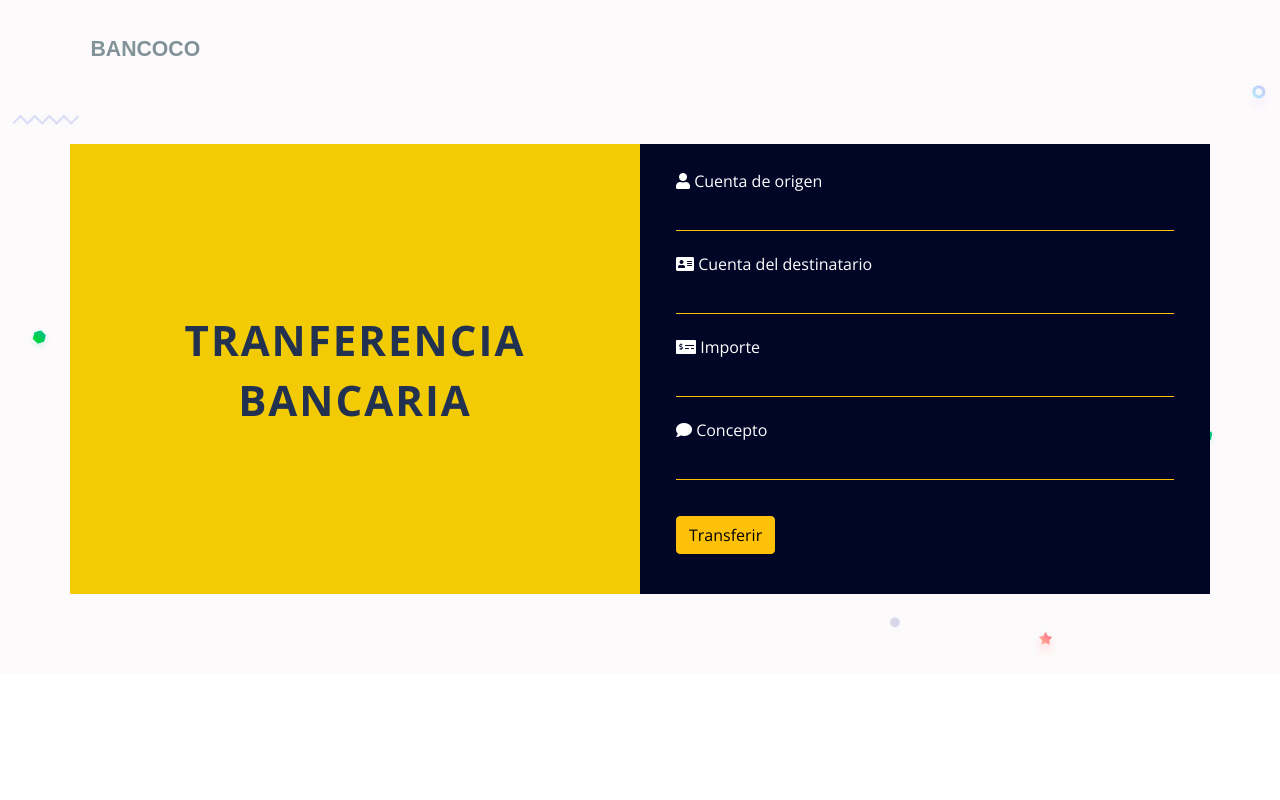
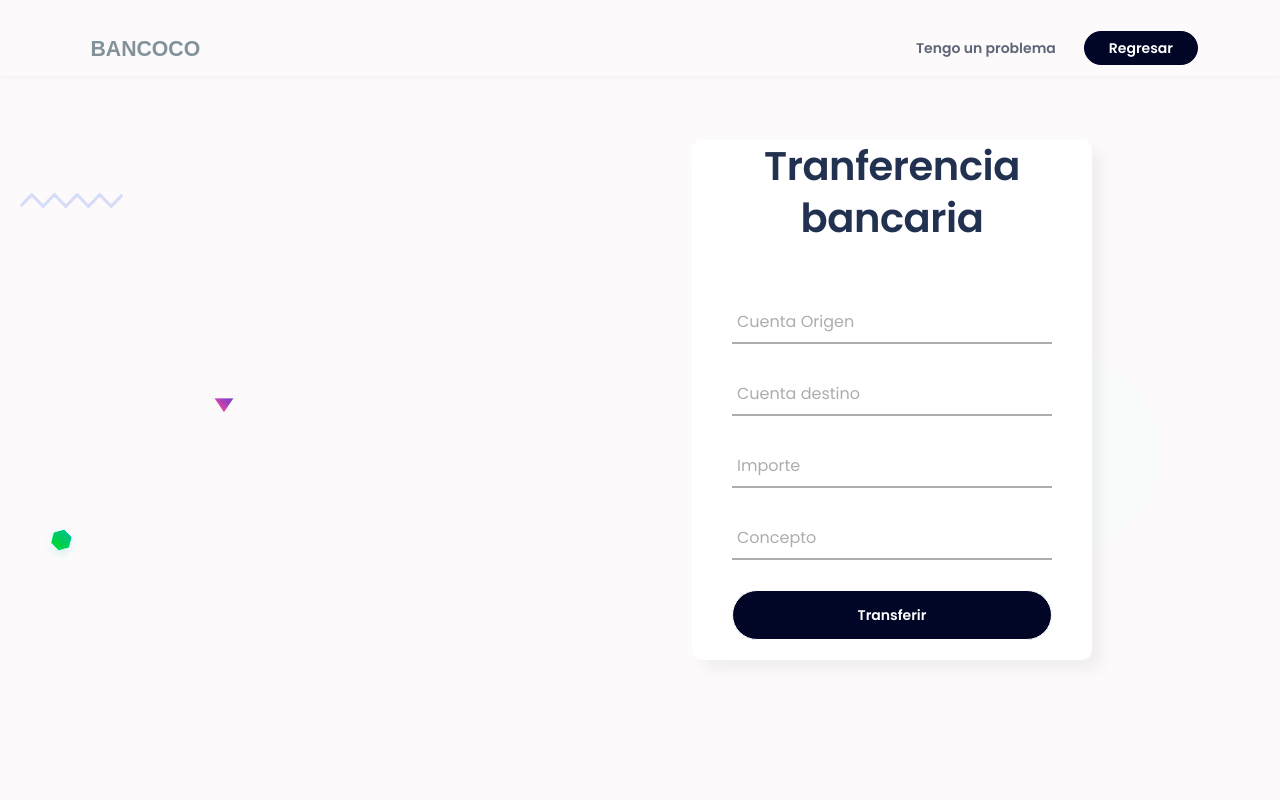
Before and after one commit to Ronaldo-Avalos/bancoco, a PHP site: page /pages/transfer/transfer.html in a window 1280 px wide. Run offline with PHP 8.4, Linux system fonts and the light colour scheme.

Commit message:
[fix] Nuevos estilos en transferencia

```diff
--- a/pages/transfer/transfer.html
+++ b/pages/transfer/transfer.html
@@ -10,7 +10,7 @@
     <link href="../../css/bootstrap.min.css" rel="stylesheet">
     <link href="../../css/fontawesome-all.min.css" rel="stylesheet">
 	<link href="../../css/styles.css" rel="stylesheet">
-	<link href="../../operations/transfer/transferStyle.css" rel="stylesheet">
+	<link href="transferStyle.css" rel="stylesheet">
 
 </head>
 <body data-bs-spy="scroll" data-bs-target="#navbarExample">
@@ -18,53 +18,54 @@
    <!-- Nav -->
    <nav id="navbarExample" class="navbar navbar-expand-lg fixed-top navbar-light" aria-label="Main navigation">
 	<div class="container">
+
 		<!-- Logo -->
-            <a class="navbar-brand logo-image" href="../../operations/transfer/index.html"><img src="../../images/logo.svg" alt="alternative"></a>
+		<a class="navbar-brand logo-image" href="/index.php"><img src="/images/logo.svg" alt="alternative"></a>
 
-            <button class="navbar-toggler p-0 border-0" type="button" id="navbarSideCollapse" aria-label="Toggle navigation">
-                <span class="navbar-toggler-icon"></span>
-            </button>
+		<div class="navbar-collapse offcanvas-collapse" id="navbarsExampleDefault">
+			<ul class="navbar-nav ms-auto navbar-nav-scroll">
+				<li class="nav-item">
+					<a class="nav-link" href="../index.php #contacto">Tengo un problema</a>
+				</li>
+			</ul>
+			<span class="nav-item">
+				<a  class="btn-solid-sm" href="../index.php">Regresar</a>
+			</span>
+		</div>
 	</div>
 </nav> <!--Fin de Nav -->
+<div class="center">
 
+		 <!-- Formulario de transferencia-->
+        <div class="center">
+					<h1>Tranferencia bancaria</h1>
 
+					<form action="#" method="">
+					  <div class="txt_field">
+						<input type="text" required>
+						<span></span>
+						<label for="pwd">Cuenta Origen</label>
+					  </div>
+					  <div class="txt_field">
+						<input type="text" required>
+						<span></span>
+						<label for="pwd">Cuenta destino</label>
+					  </div>
+					  <div class="txt_field">
+						<input type="number" required>
+						<span></span>
+						<label for="pwd">Importe</label>
+					  </div>
+					  <div class="txt_field">
+						<input type="text" required>
+						<span></span>
+						<label for="pwd">Concepto</label>
+					  </div>
 
-    <!-- Header -->
-    <header id="header" class="header">
-        <div class="transfer-form mt-3 mb-3">
-    		<div class="container">
-			  <div class="row">
-				<div class="transfer-advise-panel col-md-6 d-none d-md-block">
-					<h1 class="text-center pt-3">Tranferencia<br> bancaria</h1>
-				</div>
-				<div class="form-panel col-md-6">
-					<form action="#" class="p-4 text-white">
-					  <div class="form-group">
-						  <label for="name"><i class="fas fa-user"></i> Cuenta de origen</label>
-						  <input type="text" class="form-control">
-					  </div>
-					  <div class="form-group">
-						  <label for="email"><i class="fas fa-address-card"></i> Cuenta del destinatario</label>
-						  <input type="text" class="form-control">
-					  </div>
-					  <div class="form-group">
-						  <label for="pwd"><i class="fas fa-money-check-alt"></i> Importe</label>
-						  <input type="text" class="form-control">
-					  </div>
-					  <div class="form-group">
-						  <label for="pwd"><i class="fas fa-comment"></i> Concepto</label>
-						  <input type="text" class="form-control">
-					  </div>
-					  <button type="submit" class="btn btn-warning mb-3 mt-3 float-right">Transferir</button>
+					  <input type="submit" class="btn-solid-sm" value="Transferir" ></input>
+
 					</form>
 	   </div>
-			  </div>
-		  </div>
-	  </div>
-    </header>
-    <!-- Scripts -->
-    <script src="../../operations/transfer/js/bootstrap.min.js"></script>
-    <script src="../../operations/transfer/js/swiper.min.js"></script>
-    <script src="../../operations/transfer/js/scripts.js"></script>
+
 </body>
 </html>
--- a/pages/transfer/transferStyle.css
+++ b/pages/transfer/transferStyle.css
@@ -1,31 +1,211 @@
-.transfer-form h1 {
-    font-size: 42px;
-    text-transform: uppercase;
-    letter-spacing: 2px;
-    margin: 150px 0px;
-    line-height: 60px;
+@import url('https://fonts.googleapis.com/css2?family=Noto+Sans:wght@700&family=Poppins:wght@400;500;600&display=swap');
+*{
+  margin: 0;
+  padding: 0;
+  box-sizing: border-box;
+  font-family: "Poppins", sans-serif;
 }
-.transfer-form .form-control {
-    border: none;
-    background: none;
-    border-bottom: 1px solid #ffc107;
-    border-radius: 0px !important;
-    color: #fff;
+body{
+  margin: 0;
+  padding: 0;
+  /*background: linear-gradient(110 deg,#030973, #010626);
+ */
+ background: url(/images/header-background1.jpg);
+ height: 100vh;
+  overflow: hidden;
 }
-.transfer-form .form-control:focus,
-.transfer-form .form-control:hover{
-  border:none;
-  margin: 0 auto;
+.center{
+  position: absolute;
+  top: 50%;
+  left: 65%;
+  transform: translate(-50%, -50%);
+  width: 400px;
+  background: white;
+  border-radius: 10px;
+  box-shadow: 10px 10px 15px rgba(0,0,0,0.05);
+}
+.center h1{
+  text-align: center;
+  padding: 0px 0;
+
+}
+.center form{
+  padding: 20px 40px;
+  box-sizing: border-box;
+}
+form .txt_field{
+  position: relative;
+  border-bottom: 2px solid #adadad;
+  margin: 30px 0;
+}
+.txt_field input{
+  width: 100%;
+  padding: 0 5px;
+  height: 40px;
+  font-size: 16px;
+  border: none;
   background: none;
-  box-shadow: none;
-  border-bottom: 1px solid #fff;
-  color: #fff;
+  outline: none;
 }
-.transfer-form .transfer-advise-panel {
-    background-color: #F2CB05;
-	color: #FFFFFF;
+.txt_field label{
+  position: absolute;
+  top: 50%;
+  left: 5px;
+  color: #adadad;
+  transform: translateY(-50%);
+  font-size: 16px;
+  pointer-events: none;
+  transition: .5s;
+}
+.txt_field span::before{
+  content: '';
+  position: absolute;
+  top: 40px;
+  left: 0;
+  width: 0%;
+  height: 2px;
+  background: #2691d9;
+  transition: .5s;
+}
+.txt_field input:focus ~ label,
+.txt_field input:valid ~ label{
+  top: -5px;
+  color: #2691d9;
+}
+.txt_field input:focus ~ span::before,
+.txt_field input:valid ~ span::before{
+  width: 100%;
+}
+.pass{
+  margin: -12px 110px 20px 97px;
+  color: #a6a6a6;
+  cursor: pointer;
+}
+.pass:hover{
+  text-decoration: underline;
+}
+input[type="submit"]{
+  width: 100%;
+  height: 50px;
+  border: 1px solid;
+ }
+
+.signup_link{
+  margin: 30px 0;
+  text-align: center;
+  font-size: 16px;
+  color: #666666;
+}
+.signup_link a{
+  color: #2691d9;
+  text-decoration: none;
+}
+.signup_link a:hover{
+  text-decoration: underline;
 }
 
-.transfer-form .form-panel {
-    background-color: #010626;
+.btn-solid-sm {
+	display: inline-block;
+	padding: 1rem 1.5rem 1rem 1.5rem;
+	border: 1px solid #010626;
+	border-radius: 30px;
+	background-color: #010626;
+	color: #ffffff;
+	font-weight: 600;
+	font-size: 0.875rem;
+	line-height: 0;
+	text-decoration: none;
+	transition: all 0.2s;
 }
+
+.btn-solid-sm:hover {
+	background-color: transparent;
+	color: #030973;
+	text-decoration: none;
+}
+/**********************/
+/*     Nav     */
+/**********************/
+.navbar {
+  padding-top: 1.75rem;
+  background-color: #fcfafb;
+  box-shadow: none;
+  transition: all 0.2s;
+}
+
+.navbar.top-nav-collapse {
+  padding-top: 0.5rem;
+  padding-bottom: 0.5rem;
+  background-color: #fcfafb;
+  box-shadow: 0 3px 6px 0 rgba(0, 0, 0, 0.05);
+}
+
+.offcanvas-collapse {
+  position: static;
+  top: auto;
+  bottom: auto;
+  left: auto;
+  width: auto;
+  padding-right: 0;
+  padding-left: 0;
+  background-color: transparent;
+  overflow-y: visible;
+  visibility: visible;
+}
+
+.offcanvas-collapse.open {
+  -webkit-transform: none;
+  transform: none;
+}
+
+.navbar .navbar-nav {
+  margin-top: 0;
+  margin-bottom: 0;
+}
+
+.navbar .nav-item .nav-link {
+  padding-right: 0.75rem;
+  padding-left: 0.75rem;
+}
+
+.navbar .dropdown-menu {
+  padding-top: 0.75rem;
+  padding-bottom: 0.75rem;
+  box-shadow: 0 3px 3px 1px rgba(0, 0, 0, 0.08);
+}
+
+.navbar .dropdown-divider {
+  width: 90%;
+}
+
+.navbar .nav-item .btn-solid-sm {
+  margin-top: 0;
+  margin-left: 1rem;
+}
+
+
+.navbar {
+background-color: #fcfafb;
+font-weight: 600;
+font-size: 0.875rem;
+line-height: 0.875rem;
+box-shadow: 0 1px 6px 0 rgba(0, 0, 0, 0.05);
+}
+
+.navbar .navbar-brand {
+padding-top: 0.25rem;
+padding-bottom: 0.25rem;
+}
+
+.navbar .logo-image img {
+  width: 126px;
+height: 32px;
+}
+
+.navbar .logo-text {
+color: #223150;
+font-weight: 700;
+font-size: 1.875rem;
+line-height: 1rem;
+text-decoration: none;
+}
```
Lines whose indentation alone changed are shown as unchanged.
